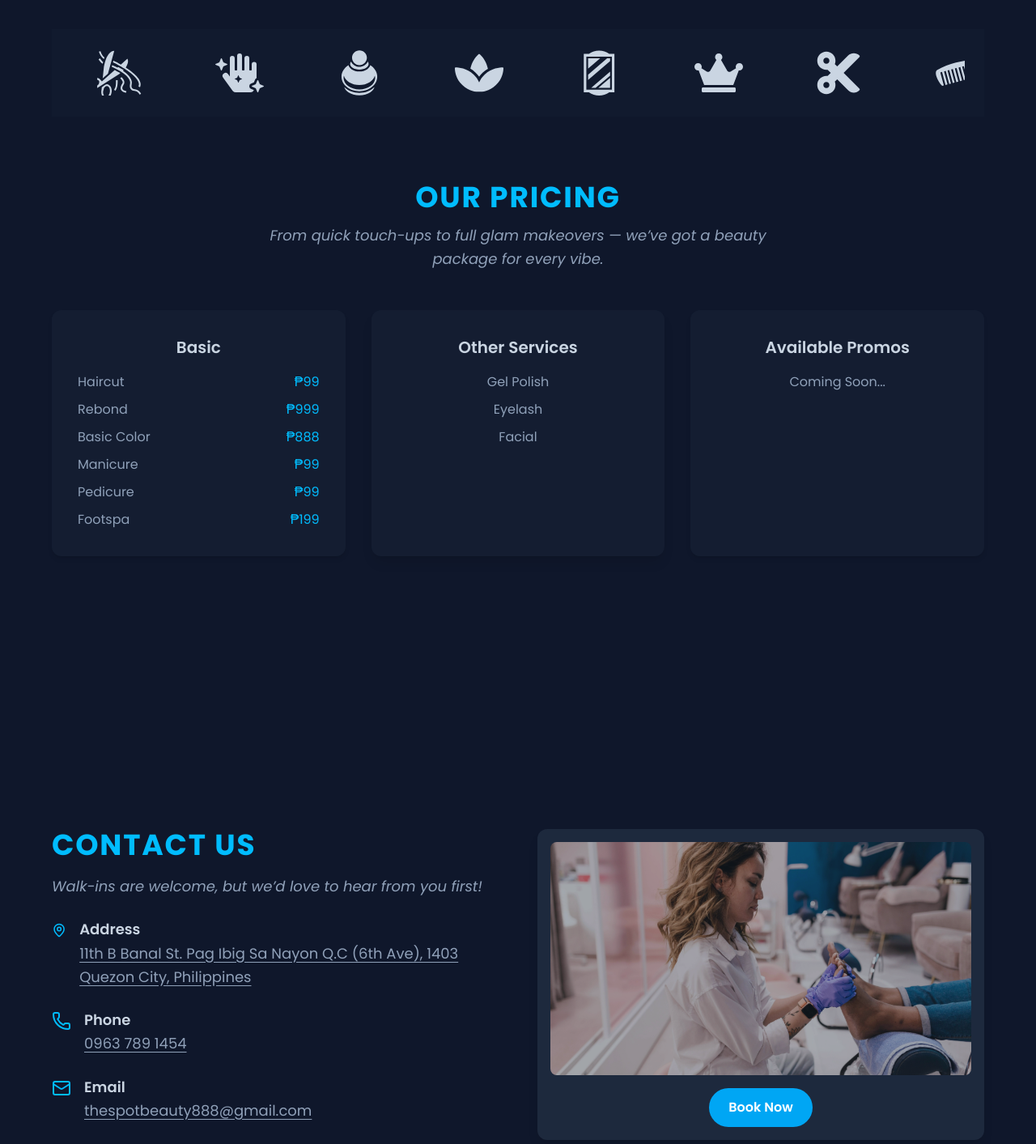
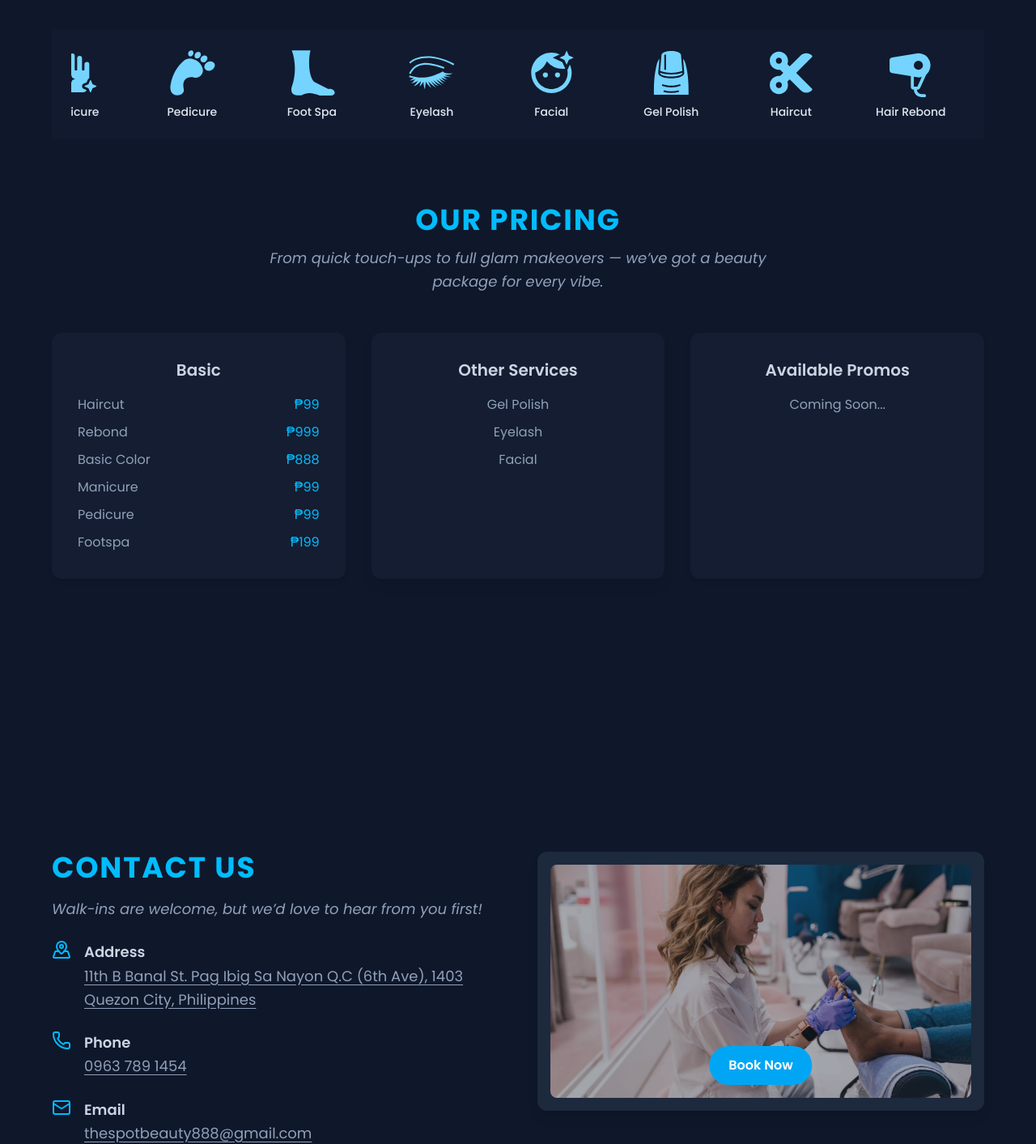
Before and after one commit to yaferdln/tbspot, a React (Vite) app: page / in a window 1280 px wide. Shown: the part 1580-2993 px from the top of the page at 81% size. Built offline with nearby package versions, Linux system fonts and the light colour scheme.

Commit message:
initial commit

```diff
--- a/src/components/Marquee.jsx
+++ b/src/components/Marquee.jsx
@@ -1,40 +1,42 @@
 import Marquee from "react-fast-marquee";
+import { FaPalette, FaHandSparkles, FaCut } from "react-icons/fa";
 import {
-  FaSpa,
-  FaSprayCan,
-  FaHandSparkles,
-  FaCrown,
-  FaCut,
-} from "react-icons/fa";
-import {
-  GiHairStrands,
-  GiComb,
-  GiPerfumeBottle,
-  GiMirrorMirror,
+  GiFootprint,
+  GiEyelashes,
+  GiBarefoot,
+  GiFingernail,
 } from "react-icons/gi";
-
-const icons = [
-  GiComb,
-  FaSprayCan,
-  GiHairStrands,
-  FaHandSparkles,
-  GiPerfumeBottle,
-  FaSpa,
-  GiMirrorMirror,
-  FaCrown,
-  FaCut,
+import { MdFaceRetouchingNatural } from "react-icons/md";
+// Define the services with their icons and labels
+import { PiHairDryerFill } from "react-icons/pi";
+const services = [
+  { icon: FaCut, label: "Haircut" },
+  { icon: PiHairDryerFill, label: "Hair Rebond" },
+  { icon: FaPalette, label: "Hair Color" }, // Using FaPaintBrush for Hair Color
+  { icon: FaHandSparkles, label: "Manicure" },
+  { icon: GiFootprint, label: "Pedicure" },
+  { icon: GiBarefoot, label: "Foot Spa" },
+  { icon: GiEyelashes, label: "Eyelash" },
+  { icon: MdFaceRetouchingNatural, label: "Facial" },
+  { icon: GiFingernail, label: "Gel Polish" },
 ];
 
 const SalonMarqueeIcons = () => {
   return (
-    <div className="mt-4 bg-slate-800/20 py-6 px-6" data-aos="fade-up">
+    <div
+      className="mt-4 bg-slate-800/20 py-6 px-6 overflow-hidden"
+      data-aos="zoom-in"
+    >
       <Marquee gradient={false} speed={50} autoFill pauseOnHover>
-        {icons.map((IconComponent, index) => (
+        {services.map((service, index) => (
           <div
             key={index}
-            className="mx-6 flex items-center justify-center min-w-[80px] md:min-w-[100px]"
+            className="mx-6 flex flex-col items-center justify-center min-w-[100px] text-center"
           >
-            <IconComponent size={60} md:size={80} className="text-slate-300" />
+            <service.icon size={60} className="text-sky-300 mb-2" />
+            <p className="text-slate-200 text-sm font-medium whitespace-nowrap">
+              {service.label}
+            </p>
           </div>
         ))}
       </Marquee>
--- a/src/sections/Contact.jsx
+++ b/src/sections/Contact.jsx
@@ -1,4 +1,4 @@
-import { MapPin, Phone, Mail, Globe, Instagram } from "lucide-react";
+import { MapPinned, Phone, Mail, Globe, Instagram } from "lucide-react";
 import SocialIcons from "../components/SocialIcons";
 
 const Contact = () => {
@@ -24,11 +24,15 @@ const Contact = () => {
 
           {/* Address */}
           <div className="flex items-start gap-4">
-            <MapPin className="text-sky-400 w-6 h-6 mt-1" />
+            {/* Added flex-shrink-0 for consistent icon sizing */}
+            <div className="text-sky-400 w-6 h-6 flex-shrink-0">
+              <MapPinned className="w-full h-full" />{" "}
+              {/* Icon fills its container */}
+            </div>
             <div>
               <h4 className="font-semibold text-slate-300">Address</h4>
               <a
-                href="https://www.google.com/maps/place/20b+6th+Ave,+Grace+Park+East,+Manila,+Metro+Manila"
+                href="https://www.google.com/maps/search/11th+B+Banal+St.+Pag+Ibig+Sa+Nayon+Q.C+(6th+Ave),+1403+Quezon+City,+Philippines" // More robust Google Maps link
                 target="_blank"
                 rel="noopener noreferrer"
                 className="hover:text-sky-400 underline underline-offset-4 transition-colors duration-200"
@@ -41,7 +45,9 @@ const Contact = () => {
 
           {/* Phone */}
           <div className="flex items-start gap-4">
-            <Phone className="text-sky-400 w-6 h-6 mt-1" />
+            <div className="text-sky-400 w-6 h-6 flex-shrink-0">
+              <Phone className="w-full h-full" />
+            </div>
             <div>
               <h4 className="font-semibold text-slate-300">Phone</h4>
               <a
@@ -55,7 +61,9 @@ const Contact = () => {
 
           {/* Email */}
           <div className="flex items-start gap-4">
-            <Mail className="text-sky-400 w-6 h-6 mt-1" />
+            <div className="text-sky-400 w-6 h-6 flex-shrink-0">
+              <Mail className="w-full h-full" />
+            </div>
             <div>
               <h4 className="font-semibold text-slate-300">Email</h4>
               <a
@@ -69,8 +77,8 @@ const Contact = () => {
 
           {/* Socials */}
           <div className="flex items-start gap-4">
-            <div className="text-sky-400 w-6 h-6 mt-1">
-              <Globe />
+            <div className="text-sky-400 w-6 h-6 flex-shrink-0">
+              <Globe className="w-full h-full" />
             </div>
             <div>
               <h4 className="font-semibold text-slate-300">Follow us</h4>
@@ -81,19 +89,21 @@ const Contact = () => {
 
         {/* RIGHT COLUMN - Image + Book Now Button */}
         <div className="w-full h-auto rounded-xl overflow-hidden shadow-lg bg-slate-800 p-4 flex flex-col items-center justify-between gap-4">
+          <div className="relative w-full">
             <img
               src="/images/pexels-rdne-7755558.webp"
               alt="Salon"
-            className="w-full h-72 object-cover rounded-lg opacity-60" /* Added opacity-70 */
+              className="w-full h-72 object-cover rounded-lg opacity-60"
             />
             <a
               href="https://forms.gle/your-google-form-link"
               target="_blank"
               rel="noopener noreferrer"
-            className="bg-sky-500 hover:bg-sky-600 text-white font-semibold px-6 py-3 rounded-full transition duration-300"
+              className="absolute bottom-4 left-1/2 -translate-x-1/2 bg-sky-500 hover:bg-sky-600 text-white font-semibold px-6 py-3 rounded-full transition duration-300 z-10"
             >
               Book Now
             </a>
+          </div>
         </div>
       </div>
     </section>
```
Lines whose indentation alone changed are shown as unchanged.
